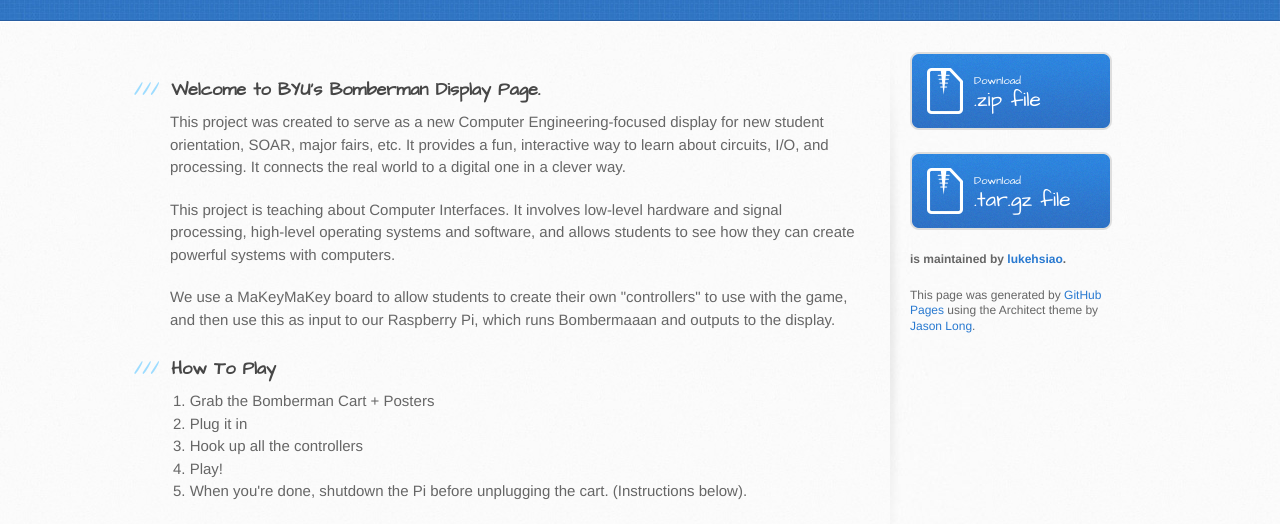
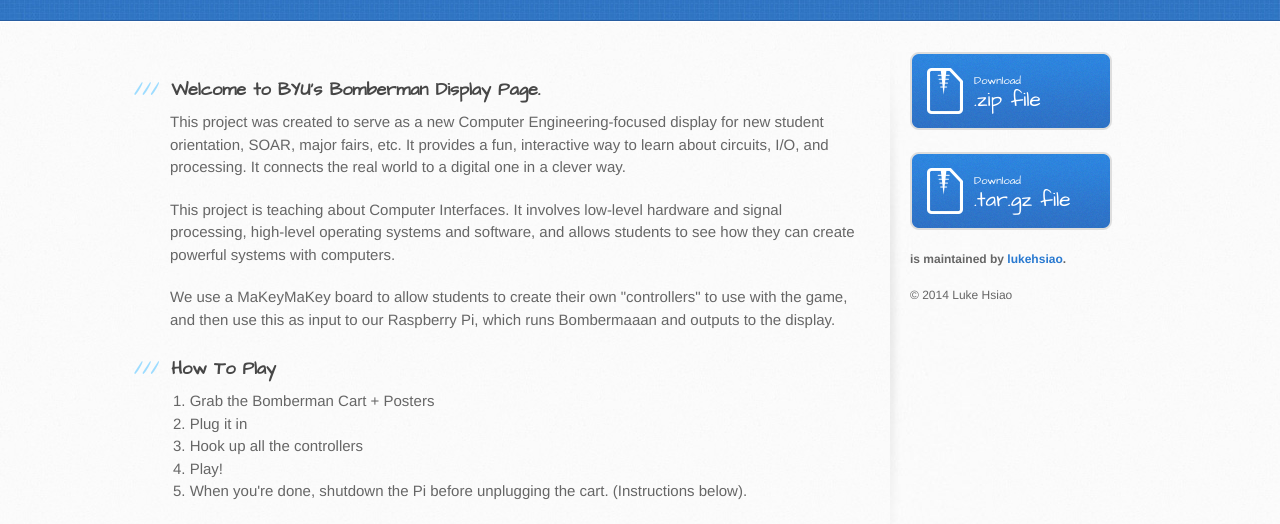
Before and after one commit to lukehsiao/BYU_Bomberman, a plain HTML site: page index.html in a window 1280 px wide. Shown: the part 252-776 px from the top of the page. Drawn offline with Linux system fonts and the light colour scheme.

Commit message:
Update index.html

```diff
--- a/index.html
+++ b/index.html
@@ -78,7 +78,7 @@
 
           <p class="repo-owner"><a href="https://github.com/lukehsiao/BYU_Bomberman"></a> is maintained by <a href="https://github.com/lukehsiao">lukehsiao</a>.</p>
 
-          <p>This page was generated by <a href="https://pages.github.com">GitHub Pages</a> using the Architect theme by <a href="https://twitter.com/jasonlong">Jason Long</a>.</p>
+          <p>© 2014 Luke Hsiao</p>
         </aside>
       </div>
     </div>
```
